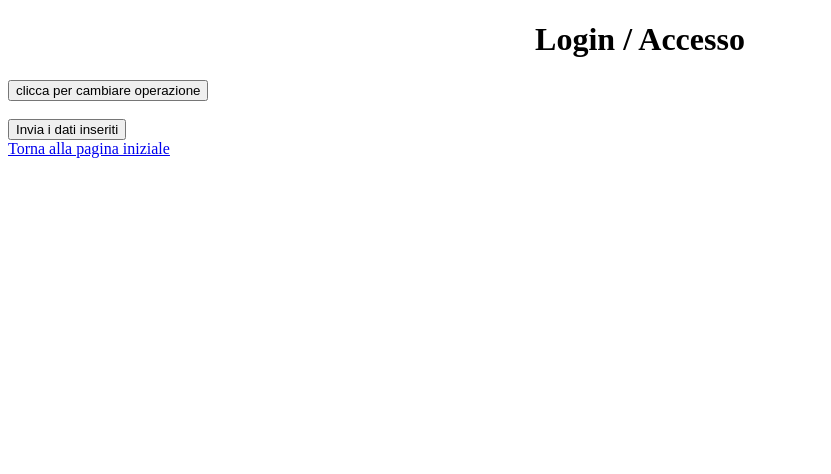
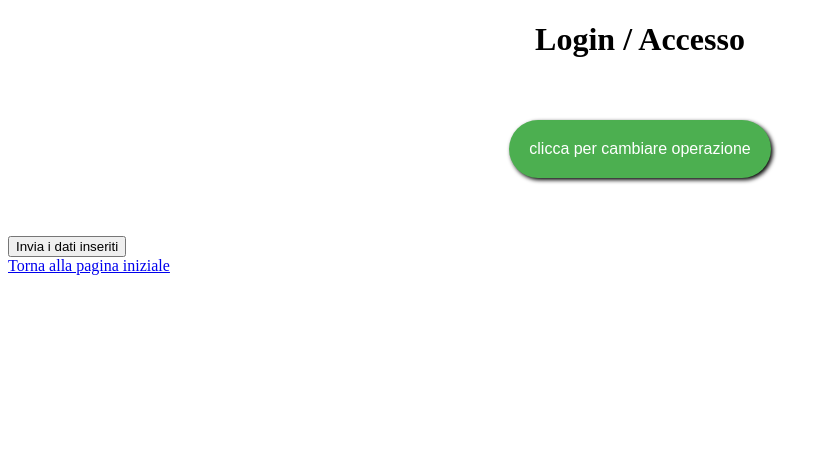
Before and after one commit to TommyisTommy1/Progetto_di_sistemi_2024_2025, a PHP site: page /login_accesso.html in a window 1280 px wide. Shown: the top 474 px of the page, without its empty margins (0-831 px from the left). Run offline with PHP 8.4, Linux system fonts and the light colour scheme.

Commit message:
messso un po di css in login accesso

```diff
--- a/progetto_Sistemi_fineAnno_2024_2025/sito_Progetto/css/styleLoginAccesso.css
+++ b/progetto_Sistemi_fineAnno_2024_2025/sito_Progetto/css/styleLoginAccesso.css
@@ -8,9 +8,40 @@
     text-align: center;
 }
 
+.dati{
 
+}
 
+.cambiaOperazione{
+    display: flex;
+    justify-content: space-evenly;
+    align-items: center;
+    text-align: center;
+    padding: 20px;
+}
 
+.bottoneCambiaOperazione{
+    align-items: center;
+    text-align: center;
+    padding: 20px;
+    background-color: #4CAF50;
+    color: white;
+    border: none;
+    border-radius: 50px;
+    cursor: pointer;
+    font-size: 16px;
+    transition: background-color 0.3s;
+    box-shadow: 2px 2px 4px black;
+    margin-top: 20px;
+    margin-bottom: 20px;
+}
+
+.submitDati{
+    display: flex;
+    justify-content: space-evenly;
+    align-items: center;
+    text-align: center;
+}
 
 .parteFinale {
 }
@@ -18,12 +49,15 @@
 .parteFinale {
     display: flex;
     justify-content: center;
+    align-items: center;
+    text-align: center;
+}
+
+.parteFinaleStatic{
     bottom: 0;
     right: 0;
     left: 0;
     position: fixed;
-    align-items: center;
-    text-align: center;
 }
 
 .copyright, .termini_condizioni {
--- a/progetto_Sistemi_fineAnno_2024_2025/sito_Progetto/javascript/scriptLoginAccesso/funzioni.js
+++ b/progetto_Sistemi_fineAnno_2024_2025/sito_Progetto/javascript/scriptLoginAccesso/funzioni.js
@@ -55,7 +55,7 @@ function inserisciDataNascita(){
 
 function inserisciSesso(){
     let sesso = "<br>";
-    sesso += "<label for='sesso'>Inserisci il sesso: </label>";
+    sesso += "<label>Inserisci il sesso: </label>";
 
     sesso += ottieniSesso("M");
     sesso += ottieniSesso("F");
@@ -74,7 +74,7 @@ function ottieniSesso(tipo){
 
 function inserisciResidenza(){
     let localita = "<br>";
-    localita += "<label for='localita'>Inserisci la localita': </label>";
+    localita += "<label>Inserisci la localita': </label>";
     localita += "<select>";
     localita += "<option value='SelezionaLocalita'>Seleziona una localita</option>";
 
--- a/progetto_Sistemi_fineAnno_2024_2025/sito_Progetto/javascript/scriptLoginAccesso/scriptLoginAccesso.js
+++ b/progetto_Sistemi_fineAnno_2024_2025/sito_Progetto/javascript/scriptLoginAccesso/scriptLoginAccesso.js
@@ -14,4 +14,6 @@ bottoneCambiaOperazione.addEventListener('click', function() {
 
     daMostrare += "<input type='hidden' name=" + operazioneFatta + " />";
     document.getElementById("dati").innerHTML = daMostrare;
+
+    document.getElementById("parteFinale").classList.remove("parteFinaleStatic");
 });
--- a/progetto_Sistemi_fineAnno_2024_2025/sito_Progetto/login_accesso.html
+++ b/progetto_Sistemi_fineAnno_2024_2025/sito_Progetto/login_accesso.html
@@ -22,7 +22,7 @@
     <!-- Divisore per indicare il bottone per cambiare operazione -->
     <div class="cambiaOperazione">
         <!-- Bottone per cambiare operazione da login a registrazione o viceversa -->
-        <input type="button" name="bottoneCambiaOperazione" id="bottoneCambiaOperazione" value="clicca per cambiare operazione" />
+        <input type="button" class="bottoneCambiaOperazione" id="bottoneCambiaOperazione" value="clicca per cambiare operazione" />
     </div>
 
     <!-- Divisore per indicare la parte del login/accesso -->
@@ -46,7 +46,7 @@
     </div>
 
     <!-- Divisore per indicare la parte finale della pagina web -->
-    <div class="parteFinale">
+    <div id="parteFinale" class="parteFinale parteFinaleStatic">
 
         <!-- Divisore per indicare il copyright della pagina web -->
         <p class="copyright">
```
Also changed, not shown: progetto_Sistemi_fineAnno_2024_2025/sito_Progetto/include/gestionePing/offline.js (+11 -3 lines), progetto_Sistemi_fineAnno_2024_2025/sito_Progetto/include/gestionePing/offline.php (+18 -0 lines).
